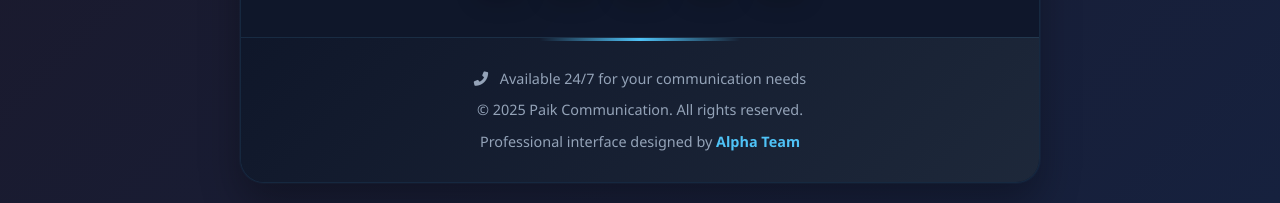
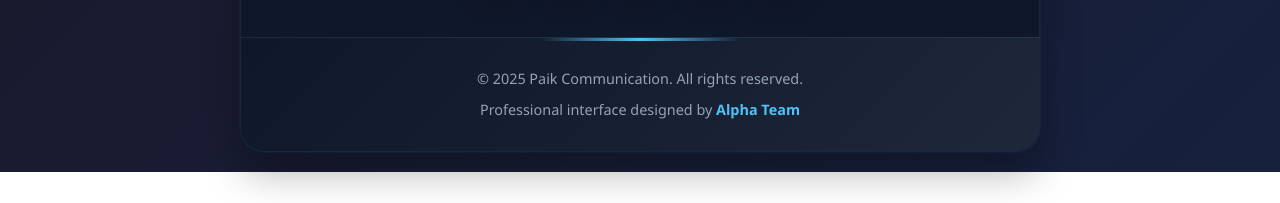
Before and after one commit to alpha-teamy/paik_communication, a plain HTML site: page index.html in a window 1280 px wide. Shown: the part 1576-1779 px from the top of the page. After the commit the page ends 1748 px from the top, so only its background shows below. Drawn offline with Linux system fonts and the light colour scheme.

Commit message:
Update index.html

```diff
--- a/index.html
+++ b/index.html
@@ -917,7 +917,7 @@
         </div>
 
         <div class="footer">
-            <p><i class="fas fa-phone-alt" style="margin-right: 8px;"></i> Available 24/7 for your communication needs</p>
+
             <p>&copy; 2025 Paik Communication. All rights reserved.</p>
             <p>Professional interface designed by <a href="https://www.instagram.com/alpha_teamy" target="_blank">Alpha Team</a></p>
         </div>
```
